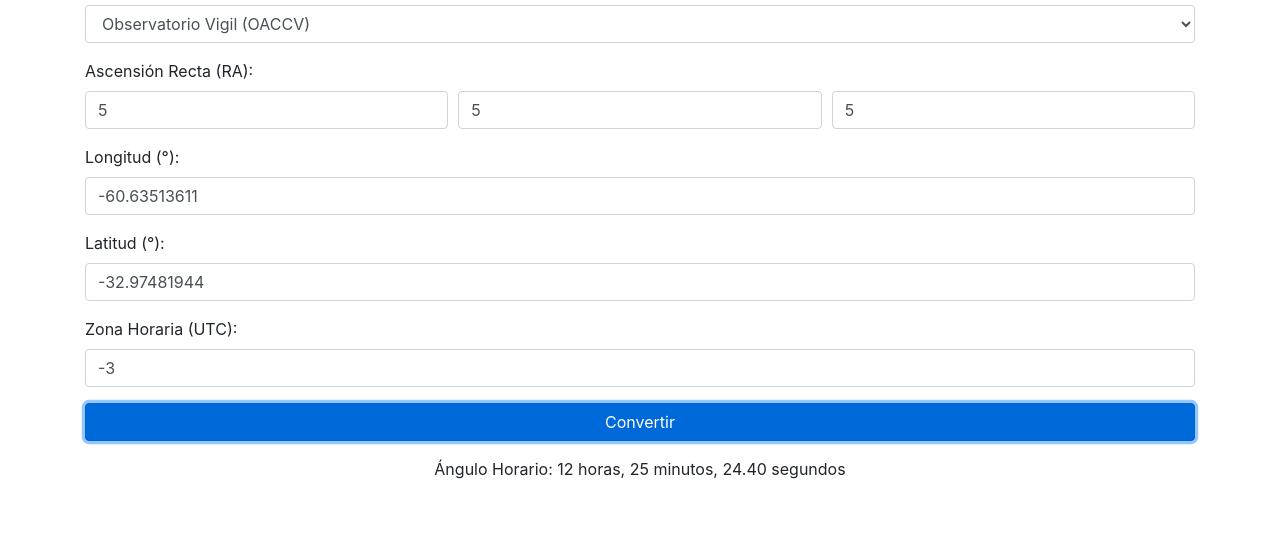
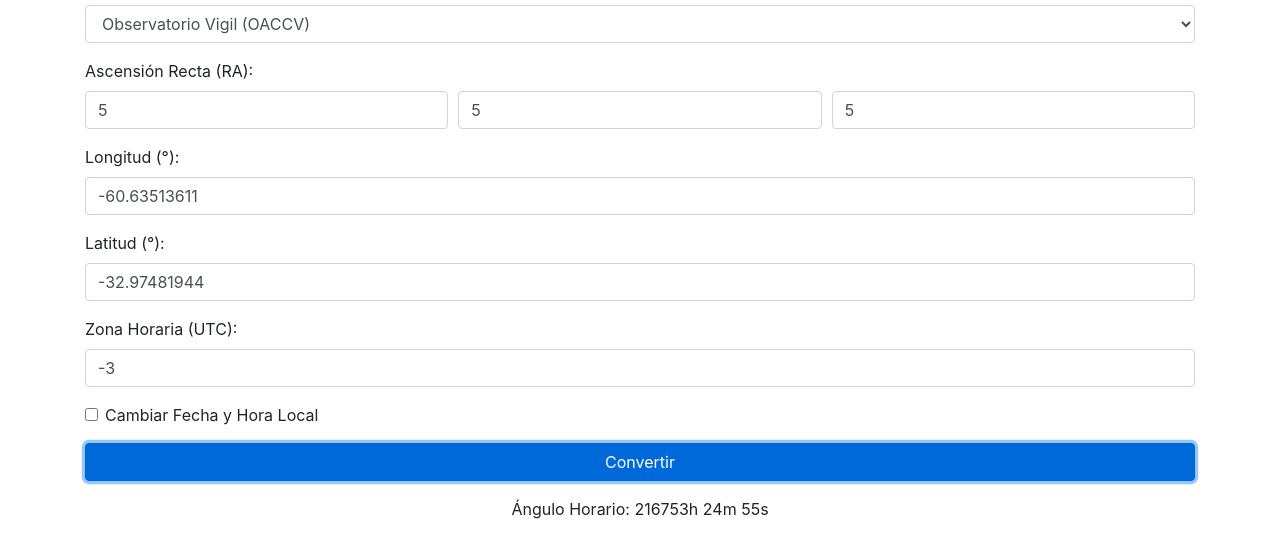
Before and after one commit to carlosmtron/RAtoAH, a plain HTML site: page index.html in a window 1280 px wide. Both pictures are taken after typing "5", "5", "5" into the empty fields and a click on the button "Convertir". Shown: the part 147-704 px from the top of the page. Drawn offline with nearby package versions, Linux system fonts and the light colour scheme.

Commit message:
modificados:     calculo_ah.js 	modificados:     index.html 	modificados:     load_observatories.js

```diff
--- a/calculo_ah.js
+++ b/calculo_ah.js
@@ -1,70 +1,73 @@
 function convert() {
-    const raHours = parseFloat(document.getElementById('raHours').value); // Horas de la ascensión recta
-    const raMinutes = parseFloat(document.getElementById('raMinutes').value); // Minutos de la ascensión recta
-    const raSeconds = parseFloat(document.getElementById('raSeconds').value); // Segundos de la ascensión recta
+    // Obtener los valores de RA ingresados por el usuario
+    const raHours = parseInt(document.getElementById('raHours').value);
+    const raMinutes = parseInt(document.getElementById('raMinutes').value);
+    const raSeconds = parseInt(document.getElementById('raSeconds').value);
 
     // Convertir RA a horas decimales
-    const ra = raHours + raMinutes / 60 + raSeconds / 3600;
+    const raDecimalHours = raHours + raMinutes / 60 + raSeconds / 3600;
 
-    const longitude = parseFloat(document.getElementById('longitude').value); // Longitud en grados
-    const timezone = parseFloat(document.getElementById('timezone').value); // Diferencia UTC
+    // Obtener la longitud y la zona horaria
+    const longitude = parseFloat(document.getElementById('longitude').value);
+    const timezone = parseFloat(document.getElementById('timezone').value);
 
-    // Obtener la fecha actual y tiempo UTC
-    const now = new Date();
-    const year = now.getUTCFullYear();
-    const month = now.getUTCMonth() + 1;
-    const day = now.getUTCDate();
-    const hours = now.getUTCHours();
-    const minutes = now.getUTCMinutes();
-    const seconds = now.getUTCSeconds();
+    // Calcular la hora sideral local (LST)
+    let lst;
 
-    // Convertir la fecha y hora actuales a tiempo Julian Date (JD)
-    const jd = julianDate(year, month, day, hours, minutes, seconds);
+    if (document.getElementById('changeDateTime').checked) {
+        // Si se seleccionó la opción de cambiar fecha y hora local
+        const localDate = document.getElementById('localDate').value;
+        const localTime = document.getElementById('localTime').value;
+        const localDateTime = new Date(`${localDate}T${localTime}`);
+
+        lst = calculateLST(localDateTime, longitude, timezone);
+    } else {
+        // Usar la fecha y hora actual
+        const now = new Date();
+        lst = calculateLST(now, longitude, timezone);
+    }
+
+    // Calcular el ángulo horario (AH)
+    let ha = lst - raDecimalHours;
+
+    // Ajustar el ángulo horario para que esté en el rango [0, 24) horas
+    if (ha < 0) ha += 24;
+    if (ha >= 24) ha -= 24;
+
+    // Convertir el ángulo horario a horas, minutos y segundos
+    const haHours = Math.floor(ha);
+    const haMinutes = Math.floor((ha - haHours) * 60);
+    const haSeconds = Math.round(((ha - haHours) * 60 - haMinutes) * 60);
+
+    // Mostrar el resultado
+    document.getElementById('result').textContent = `Ángulo Horario: ${haHours}h ${haMinutes}m ${haSeconds}s`;
+}
+
+function calculateLST(dateTime, longitude, timezone) {
+    // Convertir la fecha a tiempo universal (UT)
+    const utcDate = new Date(dateTime.getTime() + timezone * 3600 * 1000);
+
+    // Calcular el número de días julianos (JD)
+    const jd = (utcDate.getTime() / 86400000.0) + 2440587.5;
 
     // Calcular el número de días desde la época J2000.0
     const d = jd - 2451545.0;
 
-    // Calcular GMST en horas
-    let gmst = 18.697374558 + 24.06570982441908 * d;
-    gmst = (gmst % 24 + 24) % 24; // Asegurar que GMST esté en el rango [0, 24) horas
+    // Calcular la hora sideral en Greenwich (GMST) en grados
+    let gmst = 280.46061837 + 360.98564736629 * d;
 
-    // Calcular LST (Tiempo Sideral Local) en horas
-    const lst = gmst + longitude / 15.0;
-    const lst_hours = (lst % 24 + 24) % 24; // Asegurar que LST esté en el rango [0, 24) horas
+    // Convertir la longitud geográfica a grados
+    const lonInDegrees = longitude;
 
-    // Calcular HA (Ángulo Horario) en horas decimales
-    const ha = (lst_hours - ra + 24) % 24;
+    // Calcular la hora sideral local (LST) en grados
+    let lstInDegrees = gmst + lonInDegrees;
 
-    // Convertir HA decimal a horas, minutos y segundos
-    const haHMS = decimalToHMS(ha);
+    // Convertir LST a horas (0-24h)
+    let lstInHours = lstInDegrees / 15.0;
 
-    // Mostrar el resultado
-    document.getElementById('result').innerText = `Ángulo Horario: ${haHMS.hours} horas, ${haHMS.minutes} minutos, ${haHMS.seconds.toFixed(2)} segundos`;
+    // Ajustar para que esté en el rango [0, 24) horas
+    if (lstInHours < 0) lstInHours += 24;
+    if (lstInHours >= 24) lstInHours -= 24;
+
+    return lstInHours;
 }
-
-// Función para convertir decimal a horas, minutos y segundos
-function decimalToHMS(decimalHours) {
-    const hours = Math.floor(decimalHours);
-    const minutesDecimal = (decimalHours - hours) * 60;
-    const minutes = Math.floor(minutesDecimal);
-    const seconds = (minutesDecimal - minutes) * 60;
-
-    return { hours, minutes, seconds };
-}
-
-// Función para calcular el Julian Date (JD) basado en la fecha y hora UTC
-function julianDate(year, month, day, hours, minutes, seconds) {
-    if (month <= 2) {
-        year -= 1;
-        month += 12;
-    }
-    const A = Math.floor(year / 100);
-    const B = 2 - A + Math.floor(A / 4);
-
-    const jd = Math.floor(365.25 * (year + 4716))
-        + Math.floor(30.6001 * (month + 1))
-        + day + B - 1524.5
-        + (hours + minutes / 60 + seconds / 3600) / 24;
-
-    return jd;
-}
--- a/index.html
+++ b/index.html
@@ -45,6 +45,22 @@
                 <label for="timezone">Zona Horaria (UTC):</label>
                 <input type="number" class="form-control" id="timezone" name="timezone" step="0.5" required>
             </div>
+
+            <!-- Casilla de verificación para cambiar fecha y hora local -->
+            <div class="form-group form-check">
+                <input type="checkbox" class="form-check-input" id="changeDateTime" name="changeDateTime">
+                <label class="form-check-label" for="changeDateTime">Cambiar Fecha y Hora Local</label>
+            </div>
+
+            <!-- Campos para ingresar fecha y hora local -->
+            <div id="dateTimeFields" class="form-group" style="display: none;">
+                <label for="localDate">Fecha Local:</label>
+                <input type="date" class="form-control" id="localDate" name="localDate">
+
+                <label for="localTime" class="mt-2">Hora Local:</label>
+                <input type="time" class="form-control" id="localTime" name="localTime">
+            </div>
+
             <button type="button" class="btn btn-primary btn-block" onclick="convert()">Convertir</button>
         </form>
         <p id="result" class="mt-3 text-center"></p>
--- a/load_observatories.js
+++ b/load_observatories.js
@@ -1,5 +1,17 @@
 document.addEventListener("DOMContentLoaded", function () {
     loadObservatories();
+
+    // Añadir evento para mostrar/ocultar los campos de fecha y hora local
+    const changeDateTimeCheckbox = document.getElementById('changeDateTime');
+    const dateTimeFields = document.getElementById('dateTimeFields');
+
+    changeDateTimeCheckbox.addEventListener('change', function () {
+        if (this.checked) {
+            dateTimeFields.style.display = 'block';
+        } else {
+            dateTimeFields.style.display = 'none';
+        }
+    });
 });
 
 function loadObservatories() {
```
